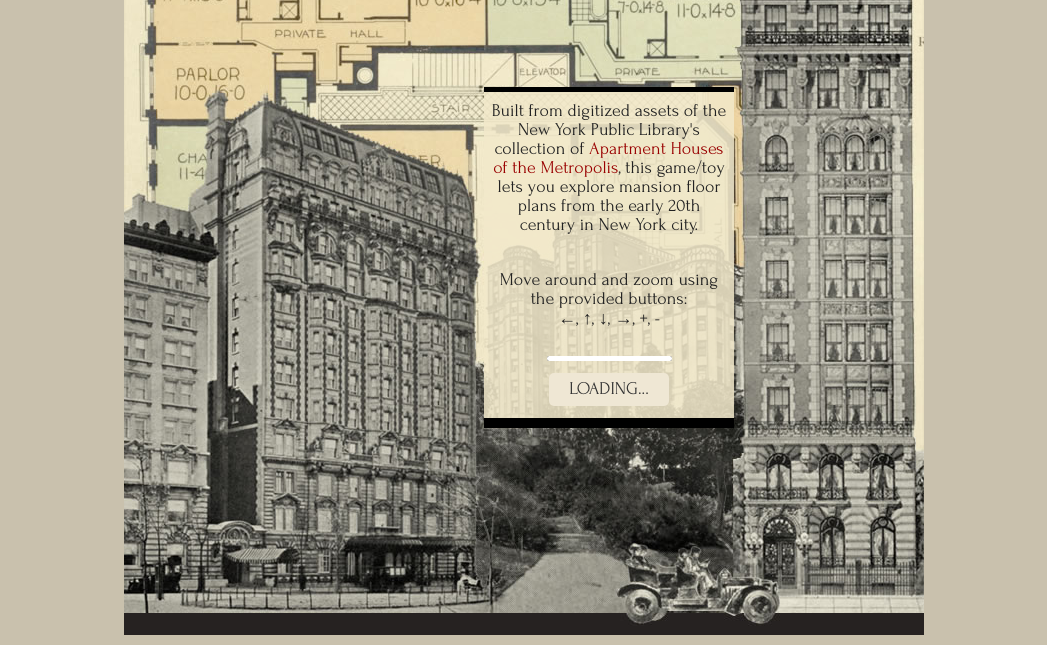
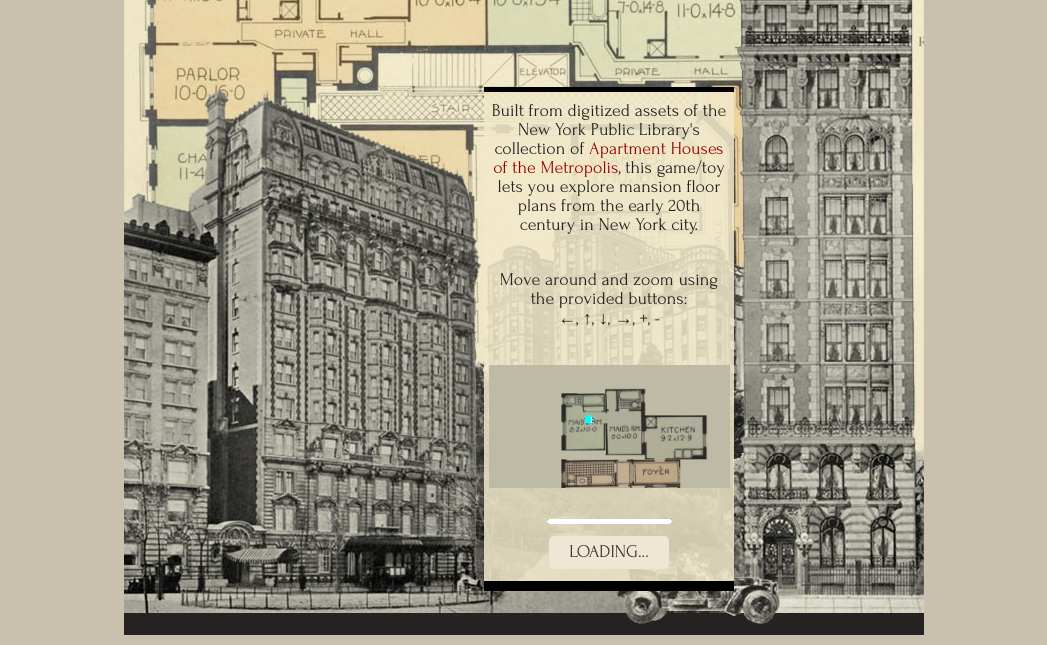
Before and after one commit to NYPL-publicdomain/mansion-maniac, a plain HTML site: page index.html in a window 1280 px wide. Shown: the part 155-800 px from the top of the page, without its empty margins (116-1163 px from the left). Drawn offline with Linux system fonts and the light colour scheme; a script that the page names is missing.

Commit message:
:space_invader: added animation

```diff
--- a/index.html
+++ b/index.html
@@ -49,6 +49,7 @@
         <div class="description">
           <p>Built from digitized assets of the New York Public Library's collection of <a href="http://digitalcollections.nypl.org/collections/apartment-houses-of-the-metropolis#/?tab=about">Apartment Houses of the Metropolis</a>, this game/toy lets you explore mansion floor plans from the early 20th century in New York city.</p>
           <p>Move around and zoom using the provided buttons:<br />←, ↑, ↓, →, +, -</p>
+          <p><img src="images/animated.gif" width="100%"></p>
           <div class="total"><span id="progress"></span></div>
           <div class="button" id="start-button">Loading...</div>
         </div>
```
Also changed, not shown: images/animated.gif (added).
